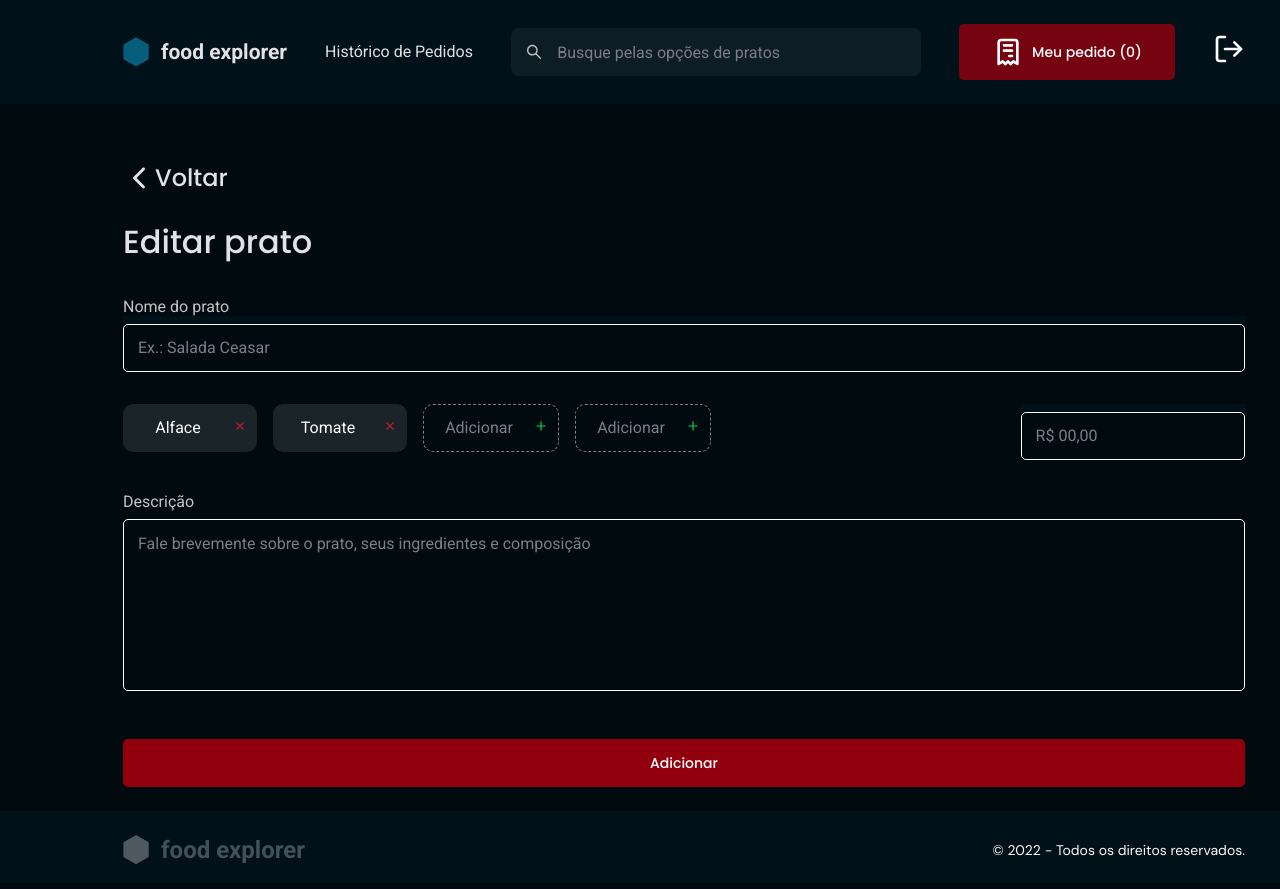
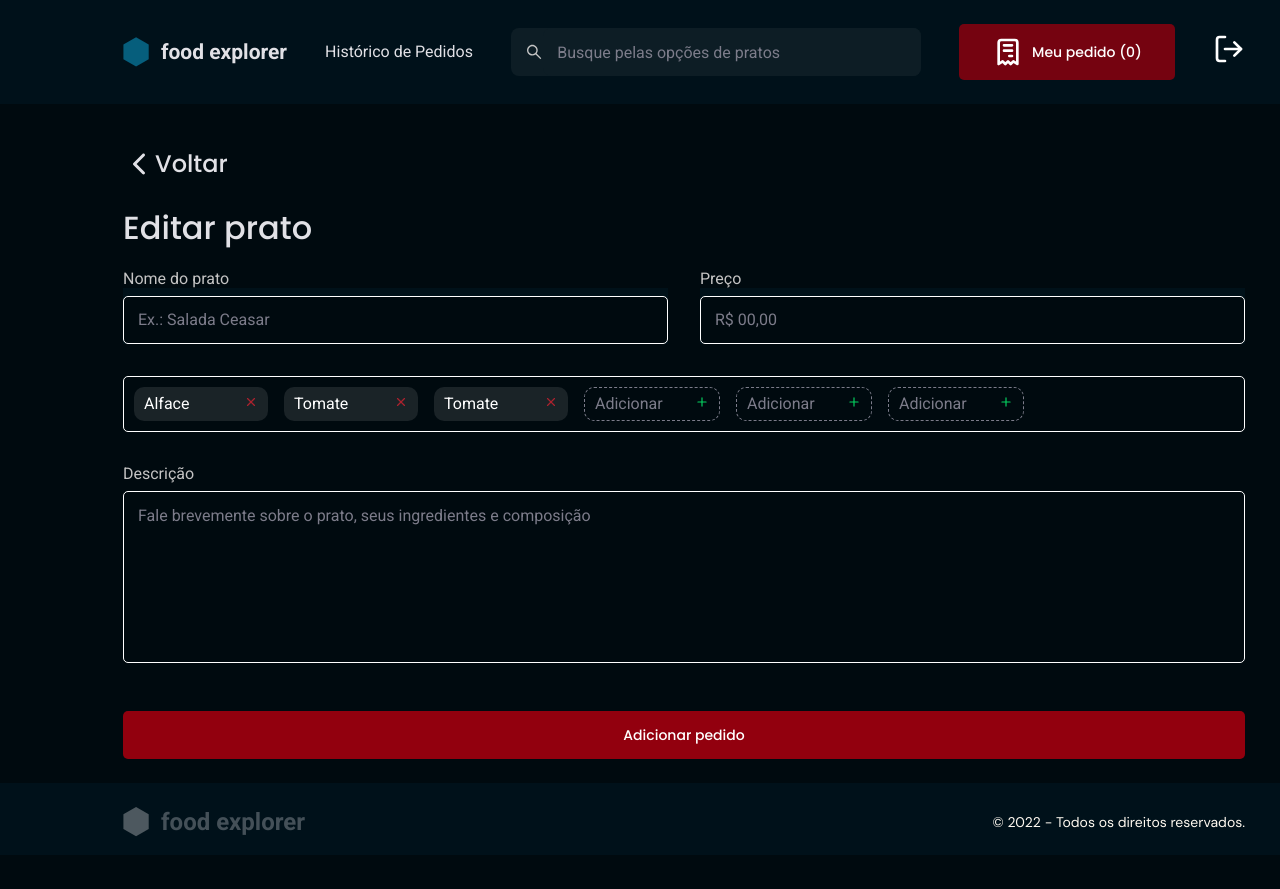
Before and after one commit to RenanFachin/RS_FoodExplorer, a React (Vite) app: page /edit/1 in a window 1280 px wide. Shown: the top 889 px of the page. After the commit the page ends 861 px from the top, so only its background shows below. Built offline with nearby package versions, Linux system fonts and the light colour scheme.

Commit message:
Finaliza a página EditItem

```diff
--- a/src/components/NoteItem/styles.js
+++ b/src/components/NoteItem/styles.js
@@ -14,7 +14,7 @@ export const Container = styled.div`
     // Borda condicional:
     border: ${({theme, isNew}) => isNew ? `1px dashed ${theme.COLORS.GRAY_300}` : 'none'};
 
-    margin-bottom: 0.8rem;
+    /* margin-bottom: 0.8rem; */
     border-radius: 1rem;
     padding-right: 1rem;
 
@@ -34,8 +34,6 @@ export const Container = styled.div`
     > input {
         height: 3.2rem;
         max-width: 11rem;
-        text-align: center;
-
         padding: 1rem;
         color: ${({theme}) => theme.COLORS.WHITE};
         border: none;
--- a/src/pages/Edit/index.jsx
+++ b/src/pages/Edit/index.jsx
@@ -1,4 +1,4 @@
-import { Container, Main, ButtonBack, Form, InputWrapper, TextArea, SectionIngredients,SectionPrice } from './styles'
+import { Container, Main, ButtonBack, Form, InputWrapper, TextArea, SectionIngredients } from './styles'
 
 import { Header } from '../../components/Header/'
 import { Footer } from '../../components/Footer/'
@@ -41,29 +41,24 @@ export function Edit(){
                         placeholder="Ex.: Salada Ceasar"
                         />
 
+
+                        <Input
+                        label="name"
+                        title="Preço"
+                        type="text"
+                        placeholder="R$ 00,00"
+                        />
+
                     </InputWrapper>
 
-
-                    <div className='inline'>
                     <SectionIngredients>
                         <NoteItem value="Alface"/>
                         <NoteItem value="Tomate"/>
+                        <NoteItem value="Tomate"/>
                         <NoteItem isNew placeholder='Adicionar'/>
                         <NoteItem isNew placeholder='Adicionar'/>
-
+                        <NoteItem isNew placeholder='Adicionar'/>
                     </SectionIngredients>
-
-
-                    <SectionPrice>
-                            <Input
-                            label="name"
-                            type="text"
-                            placeholder="R$ 00,00"
-                            />
-                    </SectionPrice>
-                    </div>
-
-
 
                     <TextArea>
                         <label htmlFor="">Descrição</label>
@@ -76,7 +71,7 @@ export function Edit(){
 
                     <Button
                     className='addButton'
-                    title="Adicionar"
+                    title="Adicionar pedido"
                     />
 
                 </Form>
--- a/src/pages/Edit/styles.js
+++ b/src/pages/Edit/styles.js
@@ -26,7 +26,7 @@ export const Main = styled.main`
 `;
 
 export const ButtonBack = styled.div`
-    margin: 3.2rem 0;
+    margin: 1.8rem 0;
     max-width: 136.8rem;
     display: flex;
     flex-direction: column;
@@ -64,19 +64,14 @@ export const Form = styled.form`
     input {
         background-color: ${({theme})=> theme.COLORS.BACKGROUND};
     }
-
-    .inline {
-        display: flex;
-        justify-content: space-between;
-    }
-
 `;
 
 export const InputWrapper = styled.div`
     display: flex;
+    align-items: center;
     gap: 3.2rem;
-    flex-wrap: wrap;
     margin-bottom: 3.2rem;
+
 
 `;
 
@@ -113,11 +108,8 @@ export const SectionIngredients = styled.section`
     display: flex;
     flex-wrap: wrap;
     gap: 1.6rem;
-    width: 80%;
+    width: 100%;
+    border-radius: 0.5rem;
+    border: 1px solid white;
+    padding: 1rem;
 `;
-
-
-
-export const SectionPrice = styled.div`
-    width: 20%;
-`;
```
